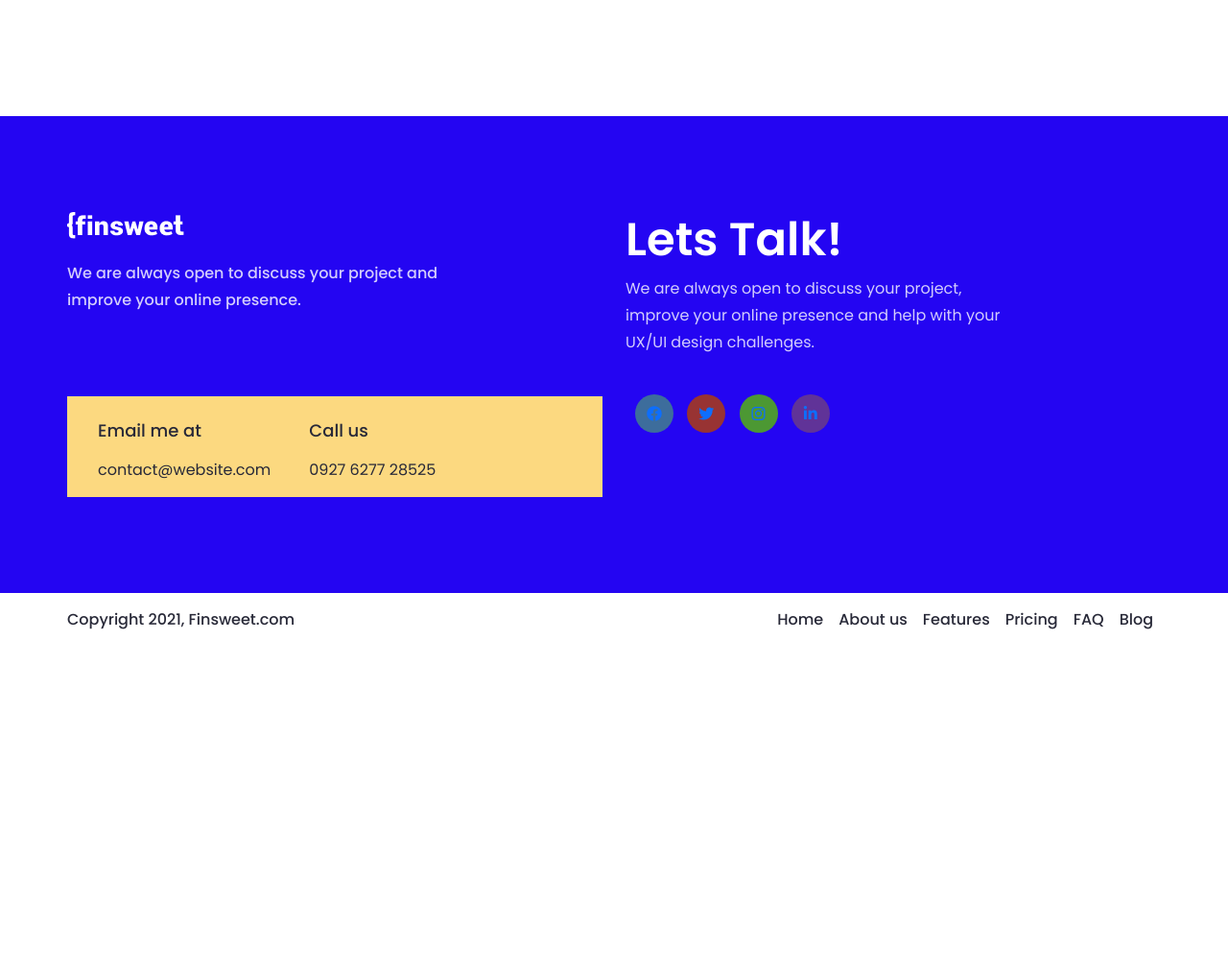
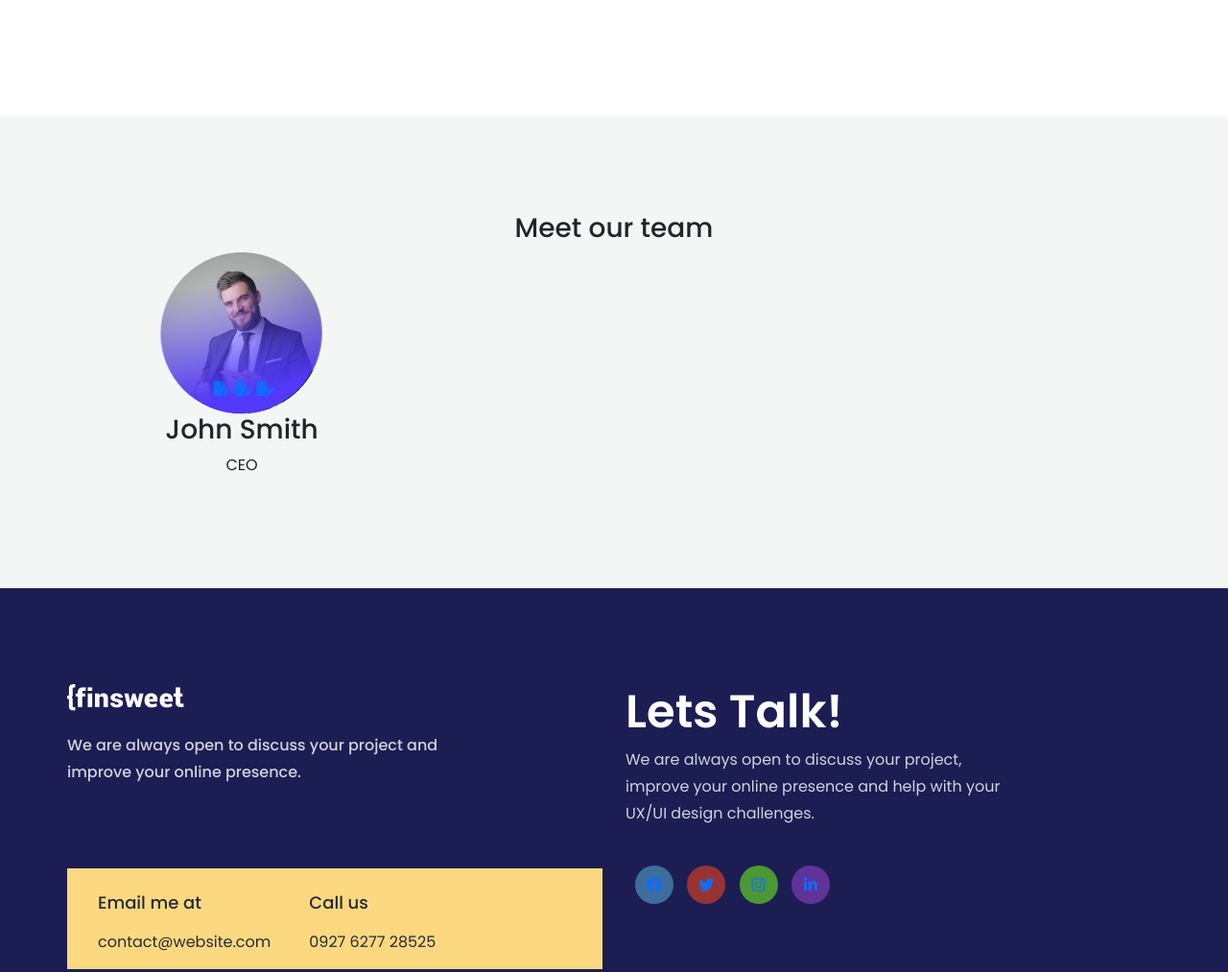
Before and after one commit to mdarafat2201/finsett2, a plain HTML site: page index.html in a window 1280 px wide. Shown: the part 3700-4713 px from the top of the page at 96% size. Before the commit the page ends 4374 px from the top, so only its background shows below. Drawn offline with Linux system fonts and the light colour scheme.

Commit message:
meet_part

```diff
--- a/css/style.css
+++ b/css/style.css
@@ -206,7 +206,7 @@ body {
 /* =============  footer part css start =========== */
 #footer_part {
   padding: 100px 0;
-  background: var(--DotColor);
+  background: var(--HeaderFooter);
 }
 #footer_part .footer_left p {
   color: var(--WhteColor, #fff);
@@ -319,3 +319,43 @@ body {
   font-weight: 500;
 }
 /* =============  footer nav part css end =========== */
+/* =============  meet  part css start =========== */
+#meet_part {
+  padding: 100px 0;
+  background-color: var(--BannerColor);
+}
+#meet_part .meet_tilie {
+  text-align: center;
+}
+#meet_part .meet_box {
+  text-align: center;
+}
+#meet_part .meet_box .meet_imgs {
+  position: relative;
+  overflow: hidden;
+}
+#meet_part .meet_box .meet_imgs .overlay {
+  position: absolute;
+  top: 0;
+  left: 97px;
+  width: 168px;
+  height: 168px;
+  border-radius: 50%;
+  background: linear-gradient(
+    348deg,
+    #5239fa 17.97%,
+    rgba(255, 255, 255, 0) 79.2%
+  );
+  opacity: 1;
+  transition: all linear 0.3s;
+}
+#meet_part .meet_box .meet_imgs:hover .overlay {
+  opacity: 1;
+}
+#meet_part .meet_box .meet_imgs .overlay .icon {
+  position: absolute;
+  bottom: 13px;
+  left: 56px;
+  color: var(--WhteColor);
+}
+/* =============  meet  part css end =========== */
--- a/index.html
+++ b/index.html
@@ -406,6 +406,41 @@
       </div>
     </section>
     <!-- ====================  working  part html end =================== -->
+    <!-- =========== meet nav part html start ========= -->
+    <div id="meet_part">
+      <div class="container p-0">
+        <div class="meet_tilie">
+          <h3>Meet our team</h3>
+        </div>
+        <div class="row">
+          <div class="col-lg-4">
+            <div class="meet_box">
+              <div class="meet_imgs">
+                <picture>
+                  <img
+                    src="./imgs/imgs4.png"
+                    alt="./imgs/imgs4.png"
+                    title="img"
+                    class="img-fluid"
+                  />
+                </picture>
+                <div class="overlay">
+                  <div class="icon">
+                    <a href="#"> <i class="fa-solid fa-file-pen"></i></a>
+                    <a href="#"> <i class="fa-solid fa-file-pen"></i></a>
+                    <a href="#"> <i class="fa-solid fa-file-pen"></i></a>
+                  </div>
+                </div>
+              </div>
+
+              <h3>John Smith</h3>
+              <p>CEO</p>
+            </div>
+          </div>
+        </div>
+      </div>
+    </div>
+    <!-- =========== meet nav part html end ========= -->
     <!-- =========== footer part html start ========= -->
     <section id="footer_part">
       <div class="container p-0">
@@ -513,6 +548,7 @@
       </nav>
     </section>
     <!-- =========== footer nav part html end ========= -->
+
     <script src="./js/bootstrap.min.js"></script>
     <script src="./js/fontawesome.min.js"></script>
     <script src="./js/min.js"></script>
```
Also changed, not shown: imgs/imgs1.png (added), imgs/imgs2.png (added), imgs/imgs3.png (added), imgs/imgs4.png (added).
